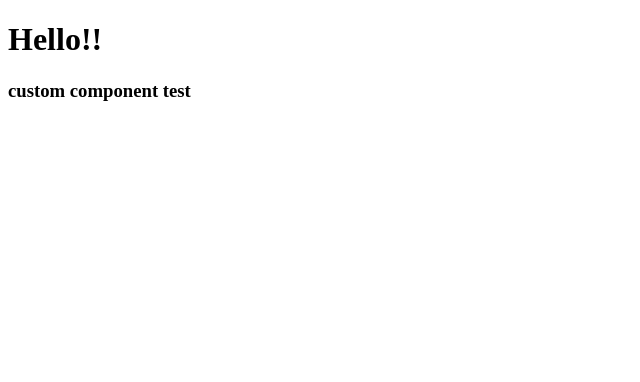
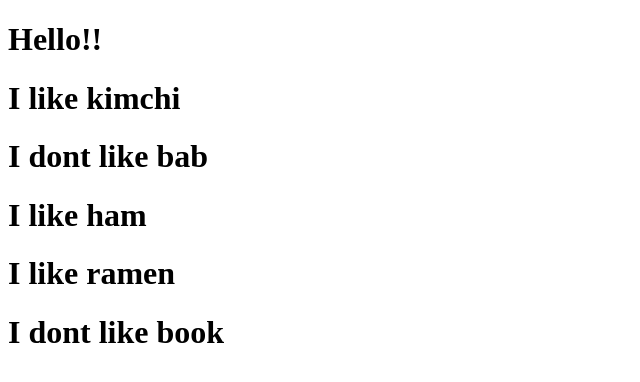
Before and after one commit to BrownJeon/movie_app_react, a React (Create React App) app: page / in a window 1280 px wide. Shown: the top 382 px of the page, without its empty margins (0-640 px from the left). Built offline with nearby package versions, Linux system fonts and the light colour scheme.

Commit message:
컴포넌트 정의 및 props사용 예제

```diff
--- a/src/App.js
+++ b/src/App.js
@@ -1,11 +1,18 @@
 import React from "react";
-import Test from "./Test";
+
+function Food({fav, isFav}) {
+    return <h1>I {isFav} {fav}</h1>
+}
 
 function App() {
   return (
     <div>
       <h1>Hello!!</h1>
-      <Test />
+      <Food fav="kimchi" isFav="like" />
+      <Food fav="bab" isFav="dont like" />
+      <Food fav="ham" isFav="like" />
+      <Food fav="ramen" isFav="like" />
+      <Food fav="book" isFav="dont like" />
     </div>
   );
 }
--- a/src/Test.js
+++ /dev/null
@@ -1,7 +0,0 @@
-import React from "react";
-
-function ComponentTest() {
-    return <h3>custom component test</h3>;
-}
-
-export default ComponentTest;
```
